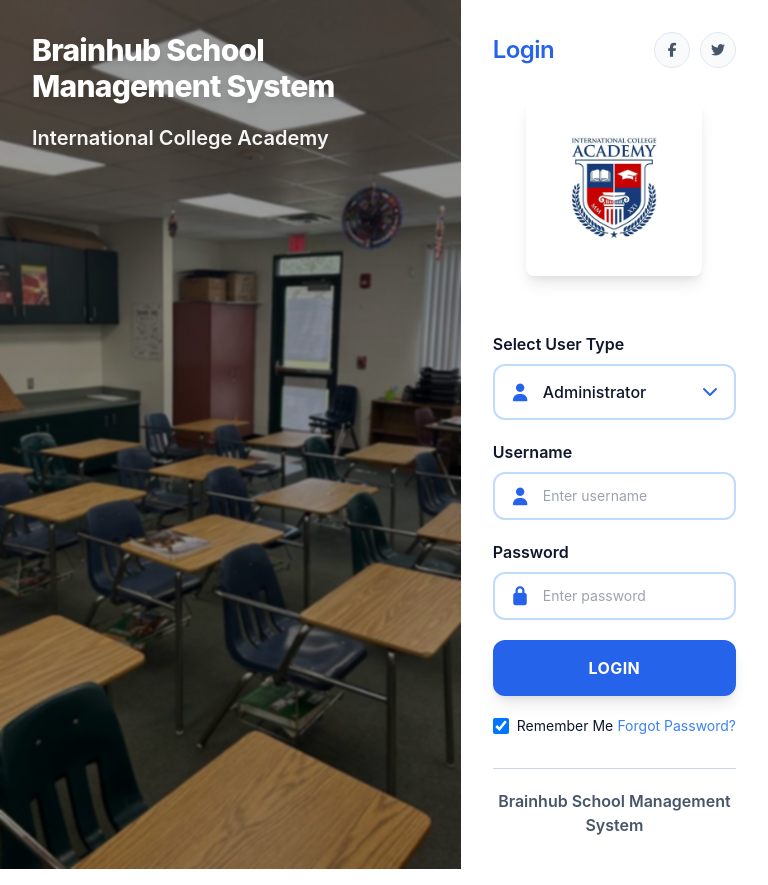
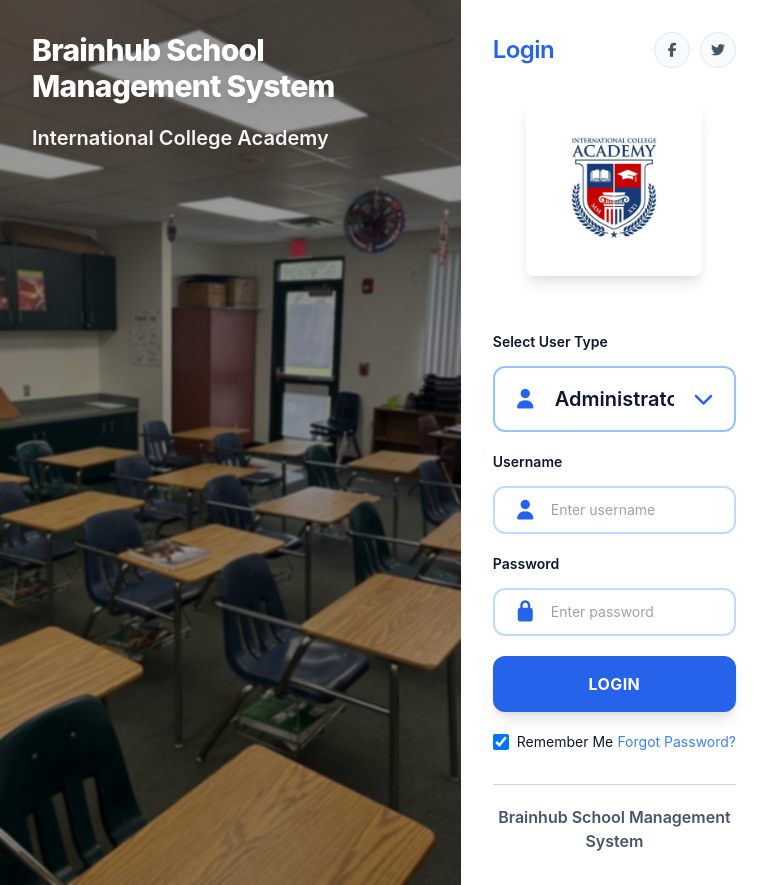
Before and after one commit to happuchriley/SMS1, a React (Create React App) app: page /login in a window 768 px wide. Built offline with nearby package versions, Linux system fonts and the light colour scheme.

Commit message:
Improve mobile login page: reduce image height, enhance select dropdown spacing, ensure primary blue theme

```diff
--- a/src/index.css
+++ b/src/index.css
@@ -154,16 +154,22 @@
   /* Ensure select dropdowns are touch-friendly on mobile */
   @media (max-width: 768px) {
     select {
-      font-size: 16px !important; /* Prevents zoom on iOS */
-      min-height: 52px !important;
-      padding-left: 3rem !important;
-      padding-right: 3rem !important;
+      font-size: 18px !important; /* Prevents zoom on iOS and improves readability */
+      min-height: 60px !important;
+      padding-left: 3.5rem !important;
+      padding-right: 3.5rem !important;
+      padding-top: 1rem !important;
+      padding-bottom: 1rem !important;
+      line-height: 1.5 !important;
     }
   }
 
   @media (min-width: 640px) and (max-width: 768px) {
     select {
-      min-height: 56px !important;
+      font-size: 20px !important;
+      min-height: 64px !important;
+      padding-left: 3.75rem !important;
+      padding-right: 3.75rem !important;
     }
   }
 
--- a/src/pages/Login.tsx
+++ b/src/pages/Login.tsx
@@ -90,29 +90,29 @@ const Login: React.FC = () => {
       </div>
 
       {/* Mobile School Image - Shown only on mobile, above login card */}
-      <div className="block md:hidden w-full relative h-48 sm:h-64 overflow-hidden">
+      <div className="block md:hidden w-full relative h-32 sm:h-40 overflow-hidden">
         <img
           src="/images/classroom.jpg"
           alt="International College Academy"
           className="w-full h-full object-cover"
         />
-        <div className="absolute inset-0 bg-gradient-to-b from-primary-600/20 to-black/40"></div>
+        <div className="absolute inset-0 bg-gradient-to-b from-primary-600/30 to-primary-600/50"></div>
         <div className="absolute inset-0 flex flex-col justify-center items-center text-white px-4 text-center z-10">
-          <div className="text-xl sm:text-2xl font-extrabold mb-2 drop-shadow-lg">
+          <div className="text-base sm:text-lg font-extrabold mb-1 drop-shadow-lg">
             Brainhub School Management System
           </div>
-          <div className="text-base sm:text-lg font-semibold opacity-95 drop-shadow-md">
+          <div className="text-xs sm:text-sm font-semibold opacity-95 drop-shadow-md">
             International College Academy
           </div>
         </div>
       </div>
 
       {/* Right Side - Login Form */}
-      <div className="w-full md:flex-[0_0_40%] lg:flex-[0_0_45%] xl:flex-[0_0_42%] bg-white flex flex-col p-4 sm:p-6 md:p-8 lg:p-10 xl:p-12 justify-center md:shadow-[-4px_0_20px_rgba(0,0,0,0.1)]">
+      <div className="w-full md:flex-[0_0_40%] lg:flex-[0_0_45%] xl:flex-[0_0_42%] bg-white flex flex-col p-4 sm:p-6 md:p-8 lg:p-10 xl:p-12 justify-start md:justify-center md:shadow-[-4px_0_20px_rgba(0,0,0,0.1)]">
         {/* Mobile Primary Color Accent Bar */}
-        <div className="block md:hidden w-20 h-1 bg-primary-600 rounded-full mx-auto mb-4"></div>
+        <div className="block md:hidden w-20 h-1 bg-primary-600 rounded-full mx-auto mb-3"></div>
 
-        <div className="flex justify-between items-center mb-5 sm:mb-6 md:mb-8 flex-wrap gap-3">
+        <div className="flex justify-between items-center mb-3 sm:mb-4 md:mb-8 flex-wrap gap-3">
           <h2 className="text-primary-600 text-lg sm:text-xl md:text-2xl font-semibold">
             Login
           </h2>
@@ -136,9 +136,9 @@ const Login: React.FC = () => {
           </div>
         </div>
 
-        <div className="text-center mb-6 md:mb-8">
+        <div className="text-center mb-4 sm:mb-5 md:mb-8">
           {/* School Crest Logo */}
-          <div className="w-28 h-28 sm:w-36 sm:h-36 md:w-44 md:h-44 lg:w-52 lg:h-52 mx-auto mb-4 sm:mb-5 md:mb-6 flex items-center justify-center shadow-lg transition-all duration-300 hover:scale-110 hover:shadow-xl rounded-lg overflow-hidden bg-white p-2 sm:p-2.5 md:p-3">
+          <div className="w-24 h-24 sm:w-32 sm:h-32 md:w-44 md:h-44 lg:w-52 lg:h-52 mx-auto mb-2 sm:mb-3 md:mb-6 flex items-center justify-center shadow-lg transition-all duration-300 hover:scale-110 hover:shadow-xl rounded-lg overflow-hidden bg-white p-2 sm:p-2.5 md:p-3">
             <img
               src="/images/crest.png"
               alt="International College Academy Crest"
@@ -150,16 +150,16 @@ const Login: React.FC = () => {
         <form
           id="loginForm"
           onSubmit={handleSubmit}
-          className="space-y-4 md:space-y-5"
+          className="space-y-5 sm:space-y-6 md:space-y-5"
         >
           <div>
-            <label className="block mb-2 font-semibold text-slate-900 text-sm sm:text-base">
+            <label className="block mb-3 sm:mb-3.5 font-semibold text-slate-900 text-base sm:text-lg md:text-sm">
               Select User Type
             </label>
             <div className="relative">
-              <i className="fas fa-user absolute left-3.5 sm:left-4 top-1/2 -translate-y-1/2 text-primary-600 z-10 transition-all duration-300 text-base sm:text-lg"></i>
+              <i className="fas fa-user absolute left-4 sm:left-5 top-1/2 -translate-y-1/2 text-primary-600 z-10 transition-all duration-300 text-lg sm:text-xl"></i>
               <select
-                className="w-full pl-10 sm:pl-12 pr-10 sm:pr-12 py-3 sm:py-3.5 md:py-3 border-2 border-primary-200 rounded-xl text-base sm:text-lg md:text-sm transition-all duration-300 bg-white hover:border-primary-400 focus:outline-none focus:ring-2 focus:ring-primary-500 focus:border-primary-600 focus:shadow-[0_0_0_4px_rgba(37,99,235,0.15)] min-h-[52px] sm:min-h-[56px] md:min-h-[48px] appearance-none cursor-pointer font-medium text-slate-900 active:bg-primary-50"
+                className="w-full pl-12 sm:pl-14 pr-12 sm:pr-14 py-4 sm:py-4.5 md:py-3 border-2 border-primary-300 rounded-xl text-lg sm:text-xl md:text-sm transition-all duration-300 bg-white hover:border-primary-500 focus:outline-none focus:ring-2 focus:ring-primary-500 focus:border-primary-600 focus:shadow-[0_0_0_4px_rgba(37,99,235,0.15)] min-h-[60px] sm:min-h-[64px] md:min-h-[48px] appearance-none cursor-pointer font-semibold text-slate-900 active:bg-primary-50"
                 name="userType"
                 value={formData.userType}
                 title="Select User Type"
@@ -173,21 +173,21 @@ const Login: React.FC = () => {
                 <option value="student">Student</option>
               </select>
               {/* Custom dropdown arrow */}
-              <div className="absolute right-3.5 sm:right-4 top-1/2 -translate-y-1/2 pointer-events-none z-10">
-                <i className="fas fa-chevron-down text-primary-600 text-sm sm:text-base"></i>
+              <div className="absolute right-4 sm:right-5 top-1/2 -translate-y-1/2 pointer-events-none z-10">
+                <i className="fas fa-chevron-down text-primary-600 text-lg sm:text-xl"></i>
               </div>
             </div>
           </div>
 
           <div>
-            <label className="block mb-2 font-semibold text-slate-900 text-sm sm:text-base">
+            <label className="block mb-3 sm:mb-3.5 font-semibold text-slate-900 text-base sm:text-lg md:text-sm">
               Username
             </label>
             <div className="relative">
-              <i className="fas fa-user absolute left-3.5 sm:left-4 top-1/2 -translate-y-1/2 text-primary-600 z-10 transition-all duration-300 text-base sm:text-lg"></i>
+              <i className="fas fa-user absolute left-4 sm:left-5 top-1/2 -translate-y-1/2 text-primary-600 z-10 transition-all duration-300 text-lg sm:text-xl"></i>
               <input
                 type="text"
-                className="w-full pl-10 sm:pl-12 pr-4 py-3 sm:py-3.5 md:py-3 border-2 border-primary-200 rounded-xl text-base sm:text-lg md:text-sm transition-all duration-300 bg-white hover:border-primary-400 focus:outline-none focus:ring-2 focus:ring-primary-500 focus:border-primary-600 focus:shadow-[0_0_0_4px_rgba(37,99,235,0.15)] min-h-[52px] sm:min-h-[56px] md:min-h-[48px]"
+                className="w-full pl-12 sm:pl-14 pr-4 py-4 sm:py-4.5 md:py-3 border-2 border-primary-200 rounded-xl text-lg sm:text-xl md:text-sm transition-all duration-300 bg-white hover:border-primary-400 focus:outline-none focus:ring-2 focus:ring-primary-500 focus:border-primary-600 focus:shadow-[0_0_0_4px_rgba(37,99,235,0.15)] min-h-[52px] sm:min-h-[56px] md:min-h-[48px]"
                 name="username"
                 value={formData.username}
                 onChange={handleChange}
@@ -198,14 +198,14 @@ const Login: React.FC = () => {
           </div>
 
           <div>
-            <label className="block mb-2 font-semibold text-slate-900 text-sm sm:text-base">
+            <label className="block mb-3 sm:mb-3.5 font-semibold text-slate-900 text-base sm:text-lg md:text-sm">
               Password
             </label>
             <div className="relative">
-              <i className="fas fa-lock absolute left-3.5 sm:left-4 top-1/2 -translate-y-1/2 text-primary-600 z-10 transition-all duration-300 text-base sm:text-lg"></i>
+              <i className="fas fa-lock absolute left-4 sm:left-5 top-1/2 -translate-y-1/2 text-primary-600 z-10 transition-all duration-300 text-lg sm:text-xl"></i>
               <input
                 type="password"
-                className="w-full pl-10 sm:pl-12 pr-4 py-3 sm:py-3.5 md:py-3 border-2 border-primary-200 rounded-xl text-base sm:text-lg md:text-sm transition-all duration-300 bg-white hover:border-primary-400 focus:outline-none focus:ring-2 focus:ring-primary-500 focus:border-primary-600 focus:shadow-[0_0_0_4px_rgba(37,99,235,0.15)] min-h-[52px] sm:min-h-[56px] md:min-h-[48px]"
+                className="w-full pl-12 sm:pl-14 pr-4 py-4 sm:py-4.5 md:py-3 border-2 border-primary-200 rounded-xl text-lg sm:text-xl md:text-sm transition-all duration-300 bg-white hover:border-primary-400 focus:outline-none focus:ring-2 focus:ring-primary-500 focus:border-primary-600 focus:shadow-[0_0_0_4px_rgba(37,99,235,0.15)] min-h-[52px] sm:min-h-[56px] md:min-h-[48px]"
                 name="password"
                 value={formData.password}
                 onChange={handleChange}
@@ -217,7 +217,7 @@ const Login: React.FC = () => {
 
           <button
             type="submit"
-            className="w-full py-4 sm:py-4.5 md:py-4 bg-primary-600 text-white rounded-xl text-base sm:text-lg md:text-base font-bold cursor-pointer transition-all duration-300 mt-2.5 shadow-lg tracking-wide uppercase hover:bg-primary-700 hover:-translate-y-1 hover:shadow-xl active:-translate-y-0.5 active:bg-primary-800 min-h-[52px] sm:min-h-[56px] md:min-h-[48px]"
+            className="w-full py-4.5 sm:py-5 md:py-4 bg-primary-600 text-white rounded-xl text-lg sm:text-xl md:text-base font-bold cursor-pointer transition-all duration-300 mt-3 sm:mt-4 shadow-lg tracking-wide uppercase hover:bg-primary-700 hover:-translate-y-1 hover:shadow-xl active:-translate-y-0.5 active:bg-primary-800 min-h-[56px] sm:min-h-[60px] md:min-h-[48px]"
           >
             Login
           </button>
```
